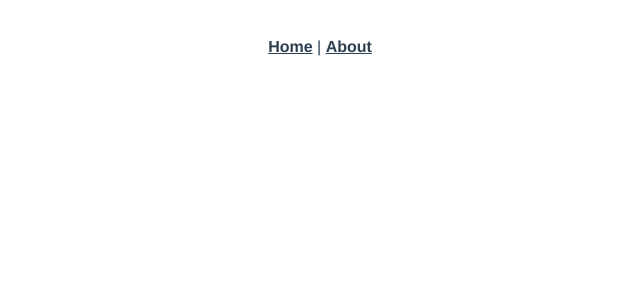
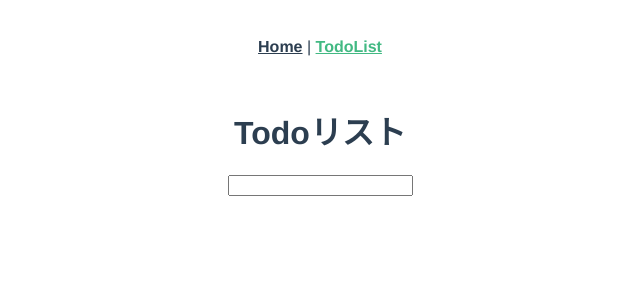
Before and after one commit to MoekaKitamura/Vuejs_to_do_app, a Vue app: page /todo-list in a window 1280 px wide. Shown: the top 300 px of the page, without its empty margins (320-960 px from the left). Built offline with nearby package versions, Linux system fonts and the light colour scheme.

Commit message:
create to do list

```diff
--- a/src/App.vue
+++ b/src/App.vue
@@ -2,7 +2,7 @@
   <div id="app">
     <nav>
       <router-link to="/">Home</router-link> |
-      <router-link to="/about">About</router-link>
+      <router-link to="/todo-list">TodoList</router-link>
     </nav>
     <router-view/>
   </div>
--- a/src/router/index.js
+++ b/src/router/index.js
@@ -1,6 +1,7 @@
 import Vue from 'vue'
 import VueRouter from 'vue-router'
 import HomeView from '../views/HomeView.vue'
+import TodoList from '../views/TodoList.vue'
 
 Vue.use(VueRouter)
 
@@ -11,12 +12,9 @@ const routes = [
     component: HomeView
   },
   {
-    path: '/about',
-    name: 'about',
-    // route level code-splitting
-    // this generates a separate chunk (about.[hash].js) for this route
-    // which is lazy-loaded when the route is visited.
-    component: () => import(/* webpackChunkName: "about" */ '../views/AboutView.vue')
+    path: '/todo-list',
+    name: 'TodoList',
+    component: TodoList
   }
 ]
 
--- a/src/views/AboutView.vue
+++ /dev/null
@@ -1,5 +0,0 @@
-<template>
-  <div class="about">
-    <h1>This is an about page</h1>
-  </div>
-</template>
--- /dev/null
+++ b/src/views/TodoList.vue
@@ -0,0 +1,35 @@
+<template>
+  <div>
+    <h1>Todoリスト</h1>
+    <form @submit.prevent="addTodo()">
+      <input v-model="todo">
+    </form>
+    <ul>
+      <li v-for="( todo, index ) in todos" :key="index">
+        {{ todo }}
+        <button @click="removeTodo(index)">完了</button>
+      </li>
+    </ul>
+  </div>
+</template>
+
+<script>
+export default {
+  name: 'TodoList',
+  data() {
+    return {
+      todo: '',
+      todos: [],
+    }
+  },
+  methods: {
+    addTodo(){
+      this.todos.push(this.todo);
+      this.todo = '';
+    },
+    removeTodo(index){
+      this.todos.splice(index, 1);
+    }
+  }
+}
+</script>
```
